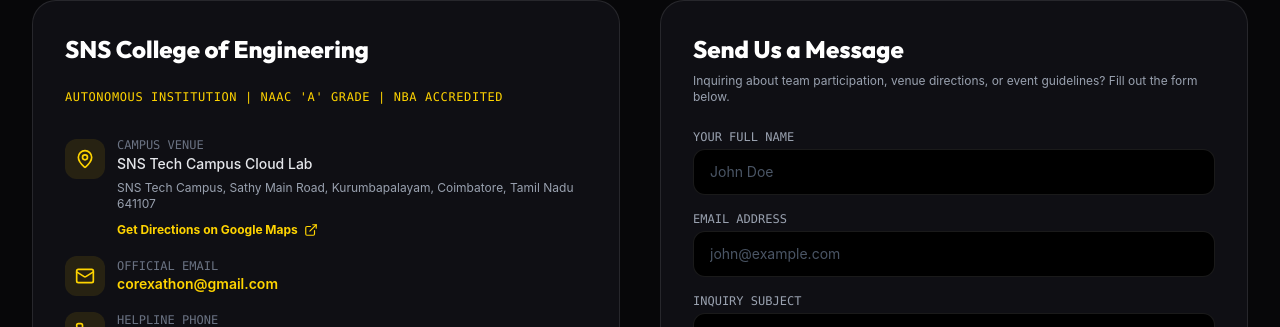
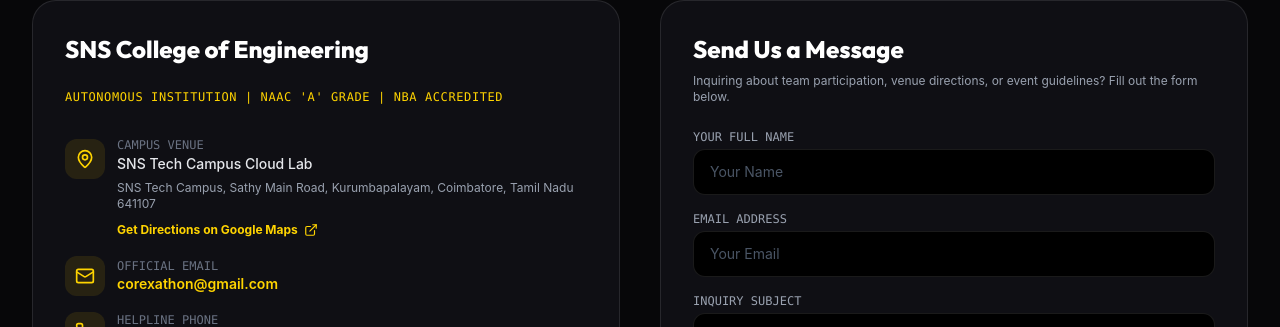
Before and after one commit to raguraman07/Hackathon-Webpage, a React (Vite) app: page / in a window 1280 px wide. Shown: the part 10664-10991 px from the top of the page. Built offline with nearby package versions, Linux system fonts and the light colour scheme.

Commit message:
Updated changes

```diff
--- a/src/components/ContactVenue.tsx
+++ b/src/components/ContactVenue.tsx
@@ -178,7 +178,7 @@
                     required
                     value={formData.name}
                     onChange={(e) => setFormData({ ...formData, name: e.target.value })}
-                    placeholder="John Doe"
+                    placeholder="Your Name"
                     className="w-full px-4 py-3 rounded-xl bg-black border border-white/10 text-white placeholder-gray-600 focus:outline-none focus:border-[#FFD400] text-base sm:text-sm"
                   />
                 </div>
@@ -190,7 +190,7 @@
                     required
                     value={formData.email}
                     onChange={(e) => setFormData({ ...formData, email: e.target.value })}
-                    placeholder="john@example.com"
+                    placeholder="Your Email"
                     className="w-full px-4 py-3 rounded-xl bg-black border border-white/10 text-white placeholder-gray-600 focus:outline-none focus:border-[#FFD400] text-base sm:text-sm"
                   />
                 </div>
```
